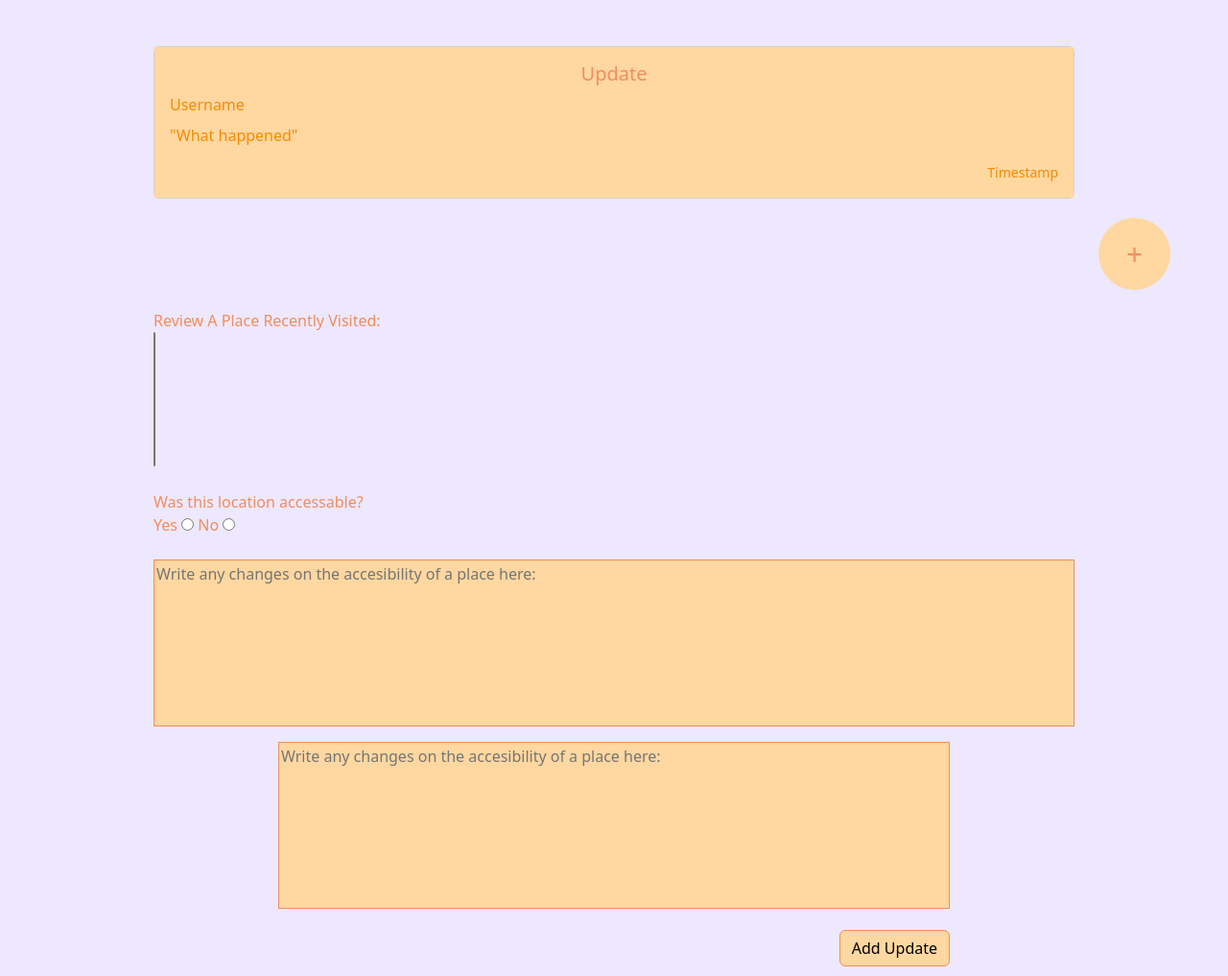
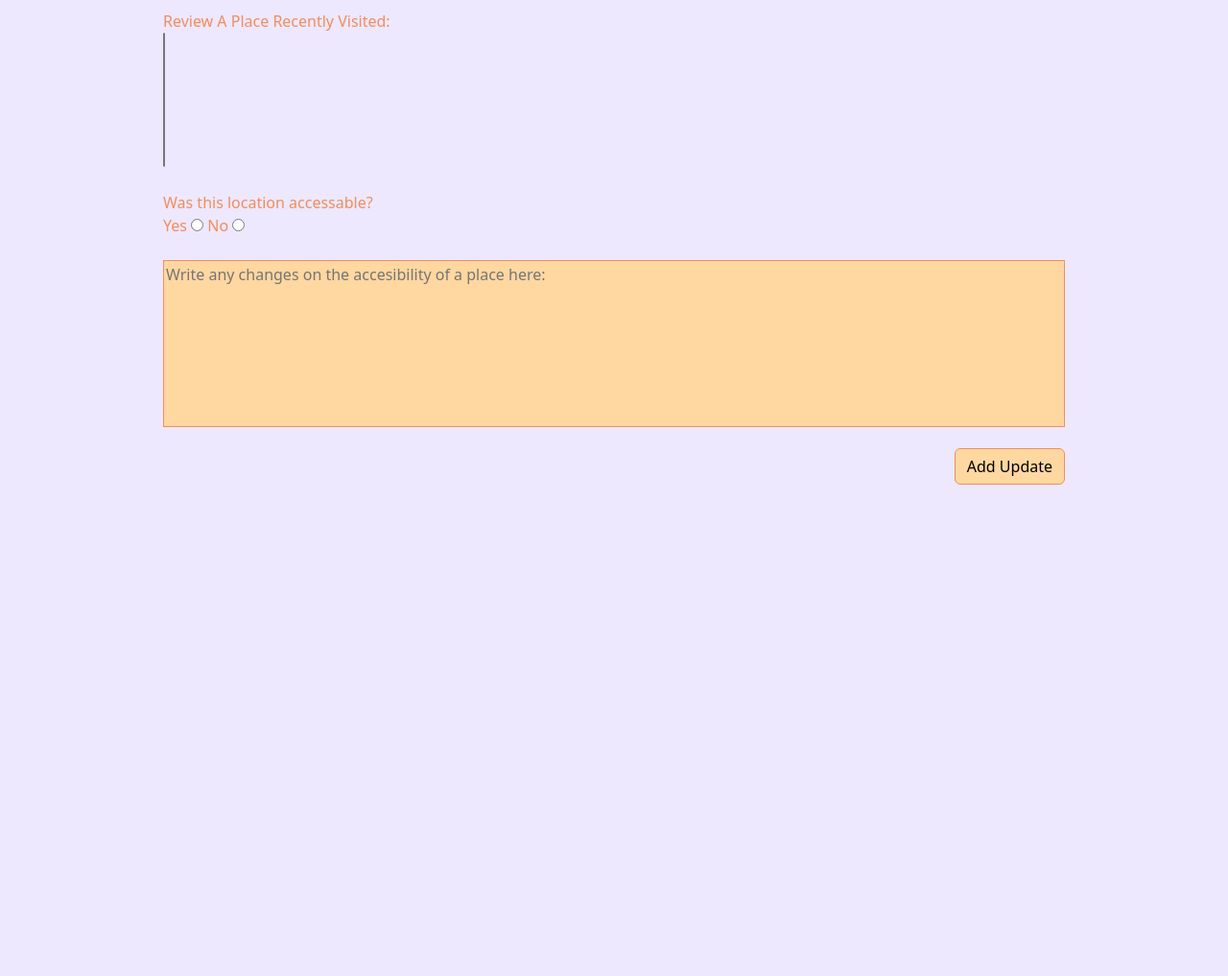
Before and after one commit to Brooklyn-STEAM/10040-Integrating-GPS-To-Increase-Accessibility, a Flask app: template templates/updates.html.jinja in a window 1280 px wide. Shown: the part 77-1094 px from the top of the page at 96% size. After the commit the page ends 582 px from the top, so only its background shows below. Run offline with Flask 3, Linux system fonts and the light colour scheme; the template is opened without the code that fills it, so the values that code supplies are empty; some libraries are stand-ins or nearby versions.

Commit message:
settings

```diff
--- a/templates/homepage.html.jinja
+++ b/templates/homepage.html.jinja
@@ -21,11 +21,6 @@
   <a class="btn btn mt-5 mb-5 h-button-color:hover h-button-color" href="/sign_in" role="button">Access awaits</a>
   </h5>
 
-
-
-
-
-  <a class="btn btn-primary" href="/sign_in" role="button">Access awaits</a>
 
 
 
--- a/templates/updates.html.jinja
+++ b/templates/updates.html.jinja
@@ -10,21 +10,7 @@
 <body>
   {%include "components/navbar.html.jinja"%}
 
-    <div class=" card mt-5 w-75 mx-auto">
-
-        <div class="card-body u-bg-card-color">
-        <h5 class="card-text text-center u-card-text-color-py">Update</h5>
-          <p class="card-title u-card-text-color-sd">Username </p>
-          <p class="card-text u-card-text-color-sd">"What happened"</p>
-          <p class="card-text small-font u-card-text-color-sd text-end">Timestamp</p>
-        </div>
-
-      </div>
-      <div class="text-end">
-        <button class="u-button">+</button>
-      </div>
-
-      <div class="mx-auto w-75">
+      <div class="mx-auto w-75 center">
         <form method = "post" action="/updates/update">
         <label for = "place" class="u-card-text-color-py">Review A Place Recently Visited:</label>
         <br>
@@ -49,10 +35,6 @@
           <textarea placeholder="Write any changes on the accesibility of a place here:" rows="7" cols="100"
           name="written_update" value = '{{request.form.get("written_update", "")}}' maxlength = "1500" class="u-textarea"></textarea>
 
-      <div class="center">
-        <form action="#" method = "post" action="postupdate">
-          <textarea placeholder="Write any changes on the accesibility of a place here:" rows="7" cols="100" name="comment" class="u-textarea "></textarea>
-          <br>
           <div class="d-grid justify-content-end">
             <button type="submit" class="btn btn-light mt-3 add-update" action="postupdate">Add Update </button>
           </div>
```
Also changed, not shown: 1 other file.
